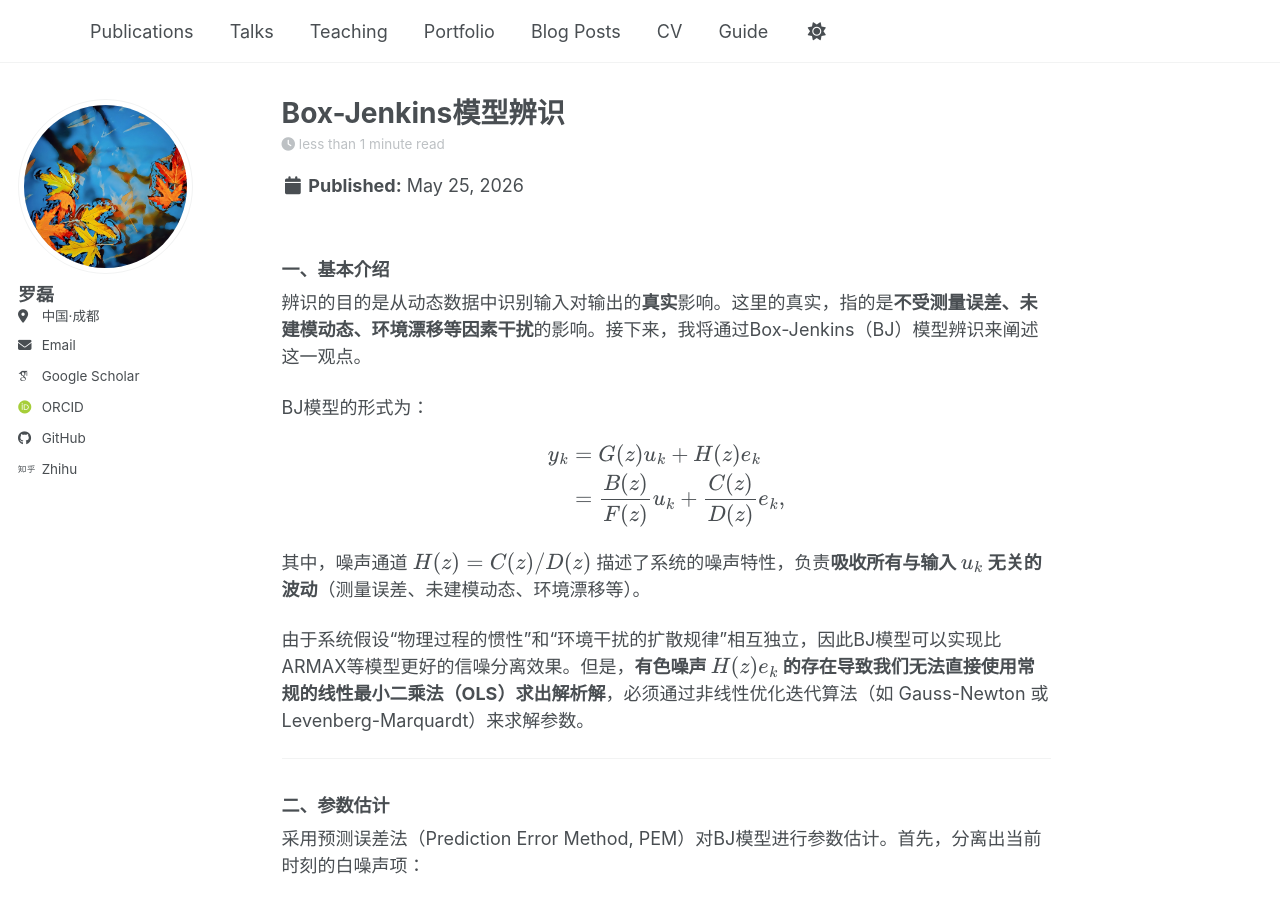
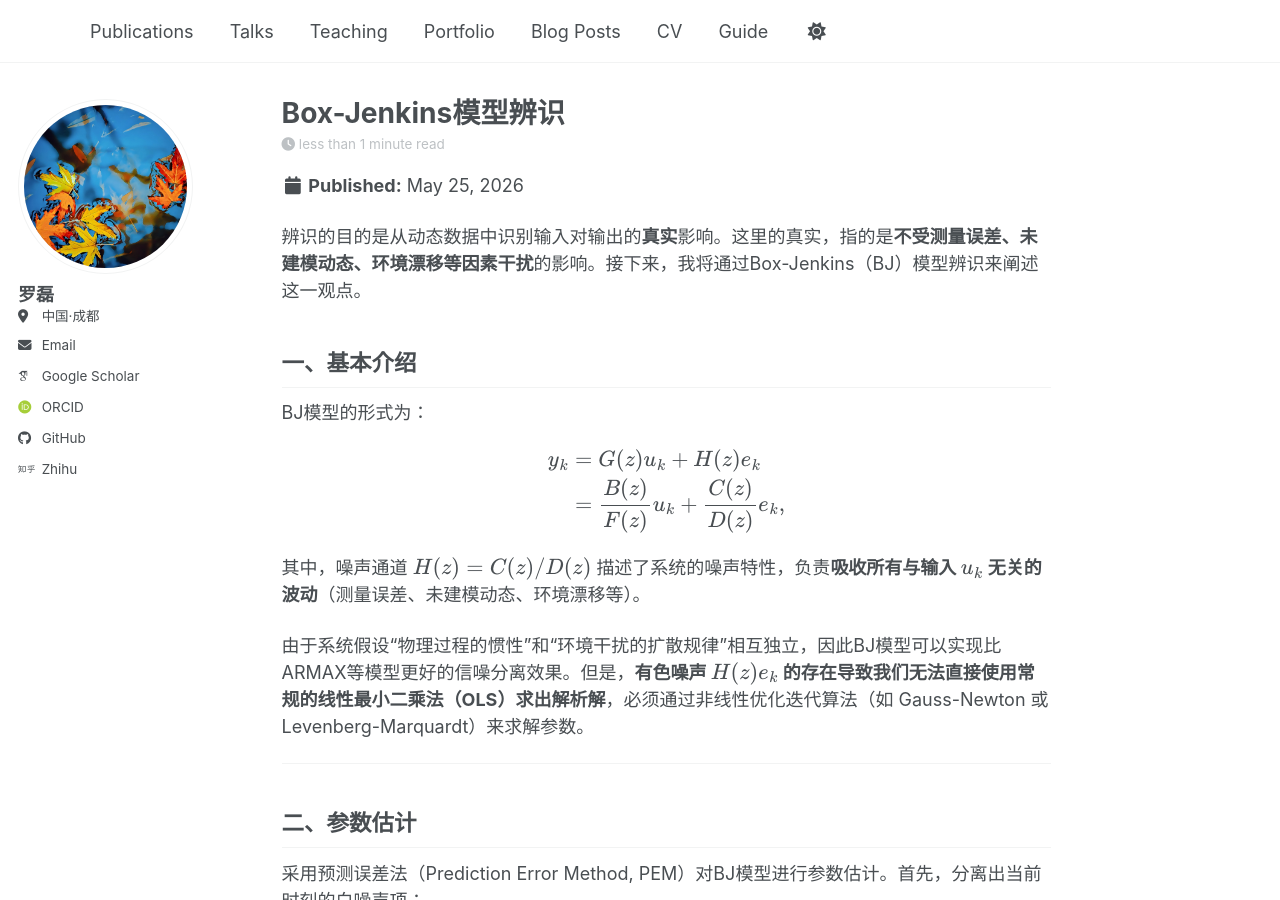
Before and after one commit to Ulti-Dreisteine/academicpages, a Jekyll site: the page built from _posts/2026-05-25-Box-Jenkins模型辨识.md, in a window 1280 px wide and 900 px high. Built offline with Jekyll 4.4.1, drawn with Linux system fonts in a browser that asks for light colours; some web fonts are replaced; a script bundle is joined from its source files by our own code; library files that are not in the unit come from our copies.

Commit message:
更新：调整章节标题格式，统一为二级标题

```diff
--- a/_posts/2026-05-25-Box-Jenkins模型辨识.md
+++ b/_posts/2026-05-25-Box-Jenkins模型辨识.md
@@ -4,10 +4,9 @@ date: 2026-05-25
 mathjax: true
 ---
 
+辨识的目的是从动态数据中识别输入对输出的**真实**影响。这里的真实，指的是**不受测量误差、未建模动态、环境漂移等因素干扰**的影响。接下来，我将通过Box-Jenkins（BJ）模型辨识来阐述这一观点。
 
-### **一、基本介绍**
-
-辨识的目的是从动态数据中识别输入对输出的**真实**影响。这里的真实，指的是**不受测量误差、未建模动态、环境漂移等因素干扰**的影响。接下来，我将通过Box-Jenkins（BJ）模型辨识来阐述这一观点。
+## **一、基本介绍**
 
 BJ模型的形式为：
 
@@ -23,7 +22,7 @@ $$
 由于系统假设“物理过程的惯性”和“环境干扰的扩散规律”相互独立，因此BJ模型可以实现比ARMAX等模型更好的信噪分离效果。但是，**有色噪声 $H(z)e_k$ 的存在导致我们无法直接使用常规的线性最小二乘法（OLS）求出解析解**，必须通过非线性优化迭代算法（如 Gauss-Newton 或 Levenberg-Marquardt）来求解参数。
 
 ---
-### **二、参数估计**
+## **二、参数估计**
 
 采用预测误差法（Prediction Error Method, PEM）对BJ模型进行参数估计。首先，分离出当前时刻的白噪声项：
 
```
